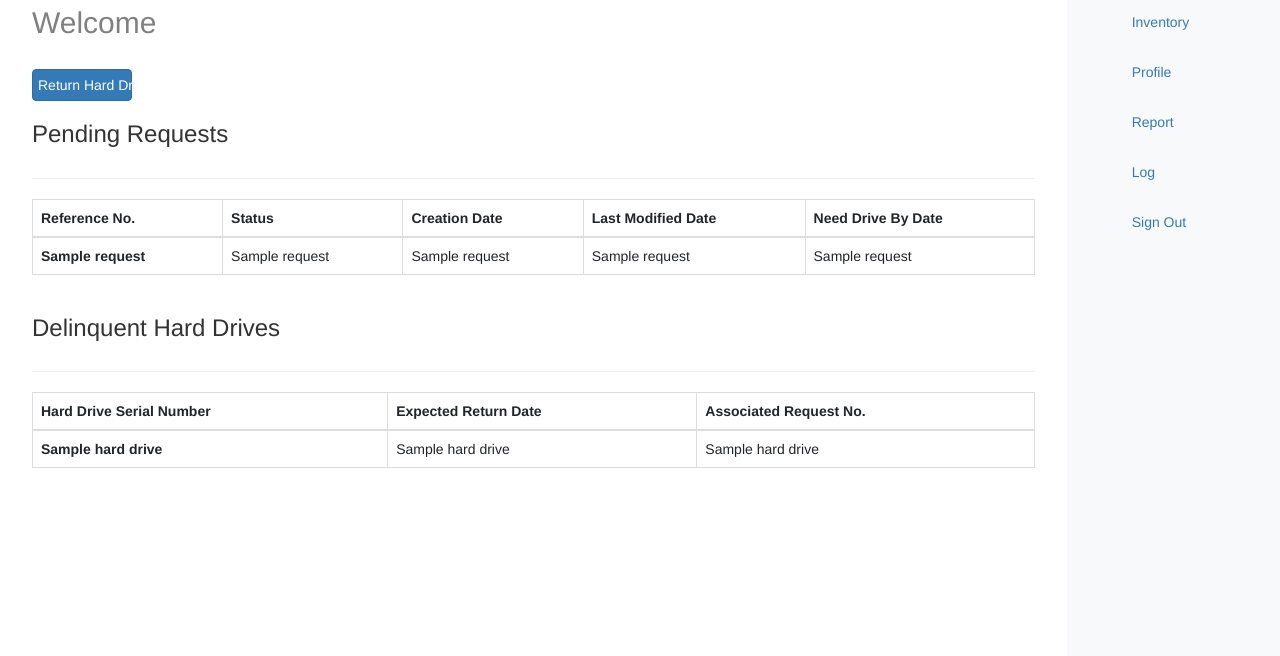
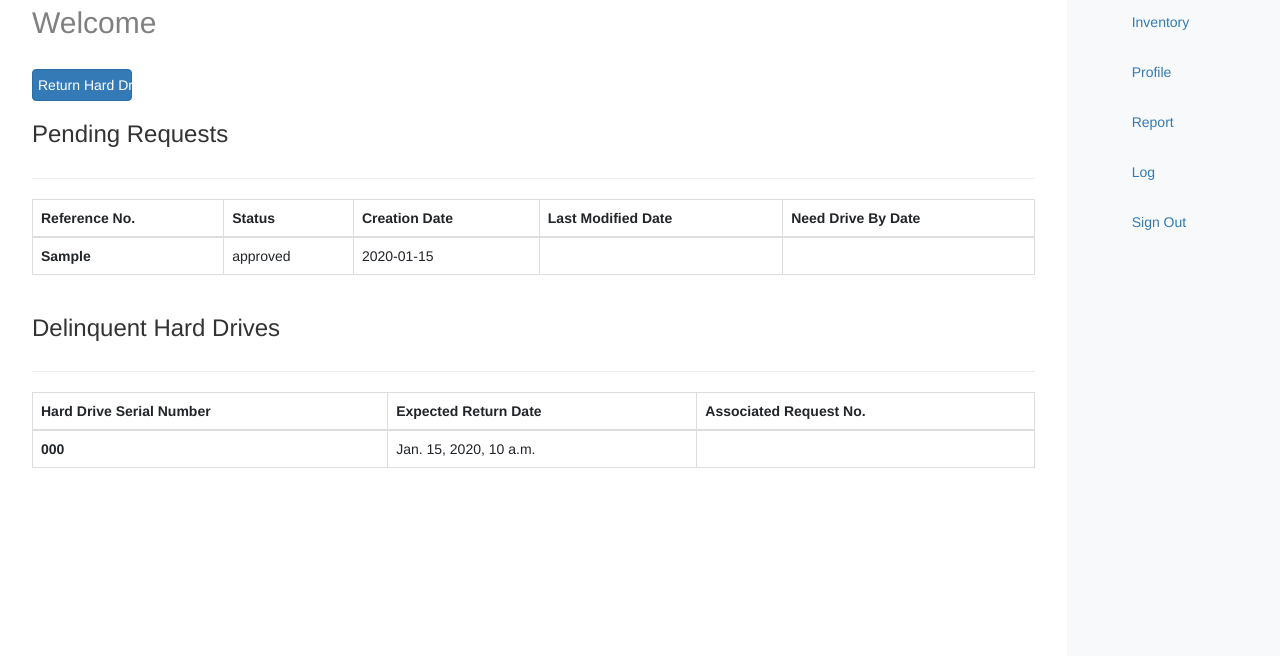
Before and after one commit to CS4311-Team-2/hard-drive-tracker-system, a Django app: template main/templates/main/maintainer_home.html in a window 1280 px wide. Shown: the part 159-815 px from the top of the page. Run offline with Django 4.2, Linux system fonts and the light colour scheme; tables that the repository leaves empty hold one stand-in row (values such as "Sample post"); the template is opened without the code that fills it: values that come from a table or form of the project are taken from there, most other values are stand-ins (such as "Sample title", 1, 10 or a date in 2020); some libraries are stand-ins or nearby versions.

Commit message:
everything is connected now (pending request and deliquent hard drives):

```diff
--- a/main/models/request.py
+++ b/main/models/request.py
@@ -1,3 +1,4 @@
+from http.client import CREATED
 from django.db import models
 from unixtimestampfield.fields import UnixTimeStampField
 from email.policy import default
@@ -22,7 +23,7 @@ class Request(models.Model):
 
     request_reference_no = models.CharField(primary_key=True, max_length=50)
     request_reference_no_year = UnixTimeStampField(use_numeric=True, auto_now_add=True,default=0.0)
-    request_status = models.CharField(max_length = 50, choices= Request_Status.choices)
+    request_status = models.CharField(max_length = 50, choices= Request_Status.choices, default=CREATED)
     request_creation_date = UnixTimeStampField(use_numeric=True, auto_now_add=True,default=0.0)
     request_last_modifed_date = UnixTimeStampField(use_numeric=True, auto_now=True,default=0.0)
     need_drive_by_date = models.CharField(max_length = 50)
--- a/main/templates/main/maintainer_home.html
+++ b/main/templates/main/maintainer_home.html
@@ -58,11 +58,11 @@
                           </tr>
                         </thead>
                         <tbody>
-                          {% for request in pending_requests %}
+                          {% for request in requests %}
                             <tr>
-                              <th scope="row">{{ request.title }}</th>
-                              <td>{{ request.title }}</td>
-                              <td>{{ request.title }}</td>
+                              <th scope="row">{{ request.request_reference_no }}</th>
+                              <td>{{ request.request_status }}</td>
+                              <td>{{ request.request_creation_date }}</td>
                               <td>{{ request.title }}</td>
                               <td>{{ request.title }}</td>
                             </tr>
@@ -85,10 +85,10 @@
                               </tr>
                             </thead>
                             <tbody>
-                              {% for hard_drive in delinquent_hard_drives %}
+                              {% for request in deliquentdrives %}
                                 <tr>
-                                  <th scope="row">{{ hard_drive.title }}</th>
-                                  <td>{{ hard_drive.title }}</td>
+                                  <th scope="row">{{ request.serial_number }}</th>
+                                  <td>{{ deliquentdrive.expected_hard_drive_return_date }}</td>
                                   <td>{{ hard_drive.title }}</td>
                                 </tr>
                               {% empty %}
--- a/main/views.py
+++ b/main/views.py
@@ -20,9 +20,9 @@ def index(request):
 
 #@login_required(login_url='main:login')
 def maintainer_home(request):
-    drives = HardDrive.objects.filter(status= 'delinquent')
-    requests = Request.objects.filter(request_status = 'pending')
-    context = {"drives" : drives, "request" : requests}
+    deliquentdrives = HardDrive.objects.filter(status= 'delinquent')
+    requests = Request.objects.filter(request_status = 'created')
+    context = {"deliquentdrives" : deliquentdrives, "requests" : requests}
     return render(request, 'main/maintainer_home.html', context)
 
 
```
